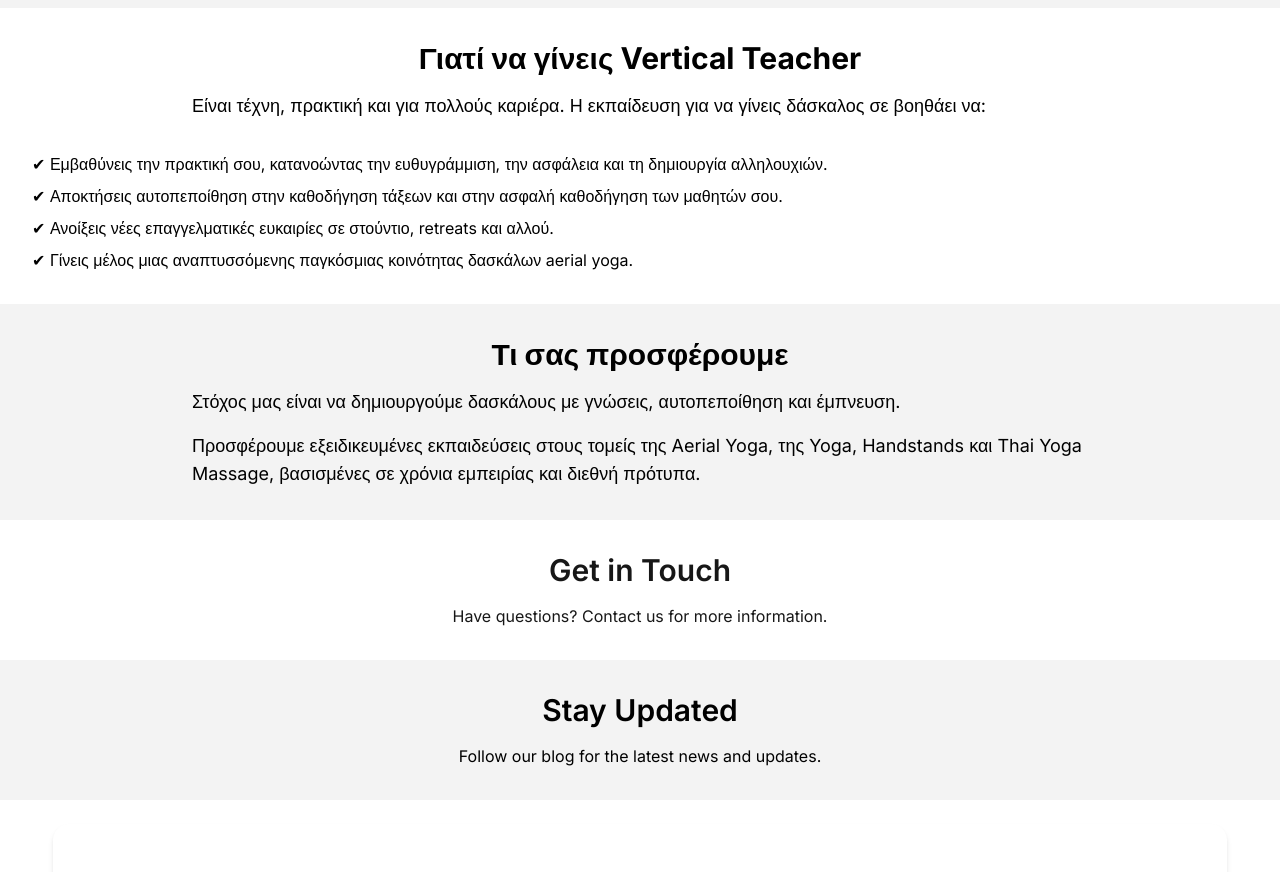
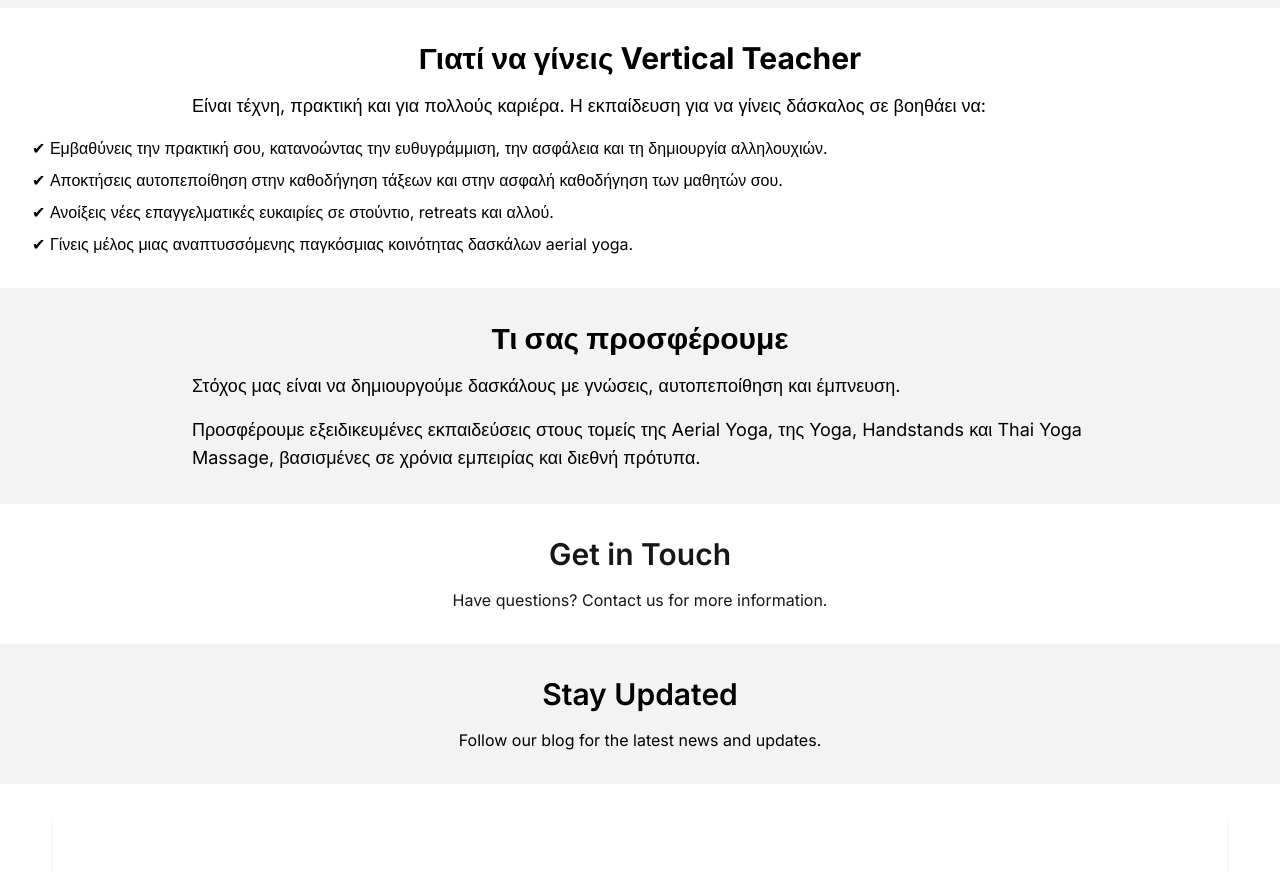
Before and after one commit to Tsagiannoudis/vertical-project, a Next.js app: page / in a window 1280 px wide. Shown: the part 1200-2072 px from the top of the page. Built offline with nearby package versions, Linux system fonts and the light colour scheme.

Commit message:
css text fixed

```diff
--- a/src/components/home/WhyToBecomeATeacher.tsx
+++ b/src/components/home/WhyToBecomeATeacher.tsx
@@ -9,7 +9,7 @@ const WhyToBecomeATeacher = () => {
           Είναι τέχνη, πρακτική και για πολλούς καριέρα. Η εκπαίδευση για να
           γίνεις δάσκαλος σε βοηθάει να:
         </p>
-        <ul className="text-left inline-block mt-4 space-y-2">
+        <ul className="text-left mt-4 space-y-2">
           <li>
             ✔ Εμβαθύνεις την πρακτική σου, κατανοώντας την ευθυγράμμιση, την
             ασφάλεια και τη δημιουργία αλληλουχιών.
```
